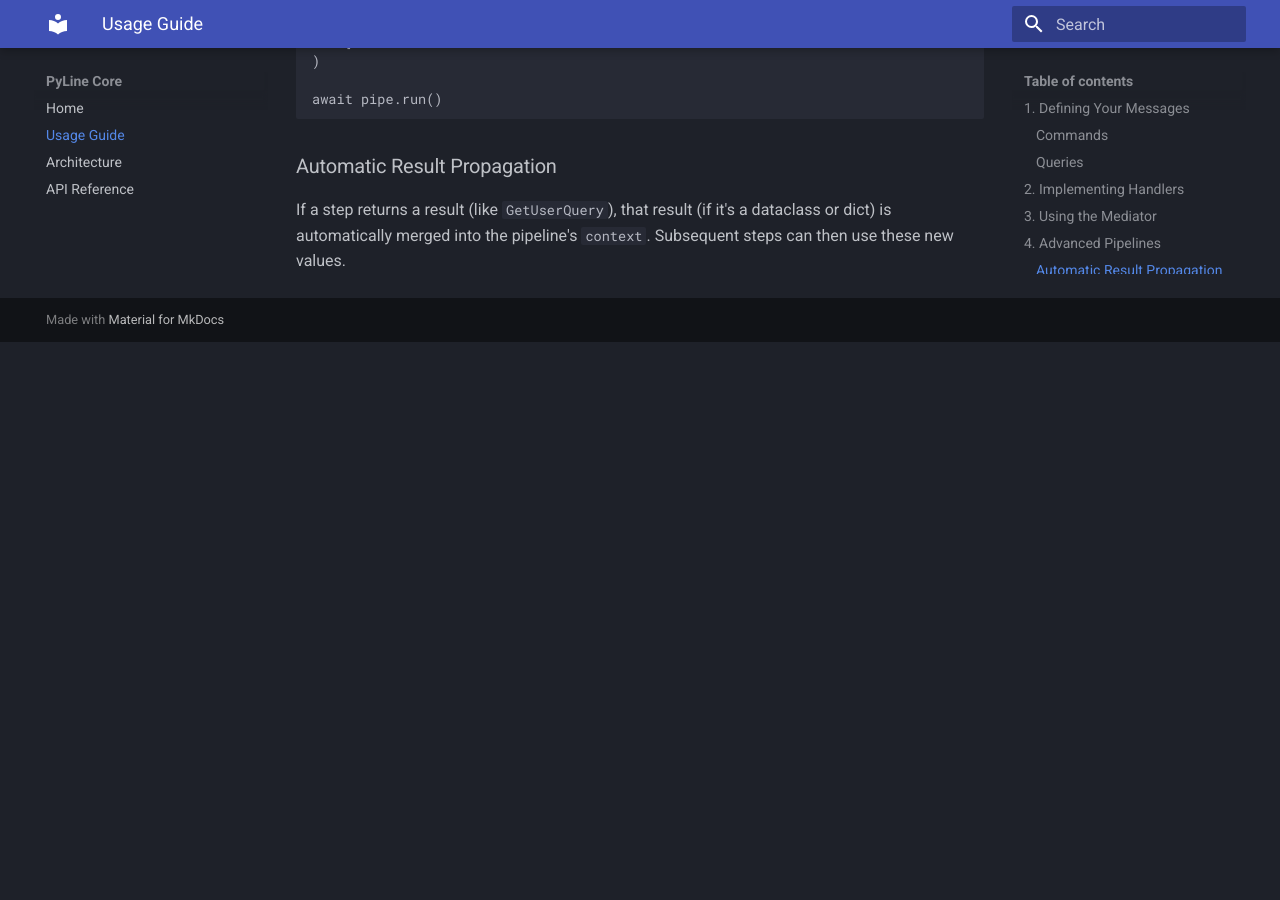
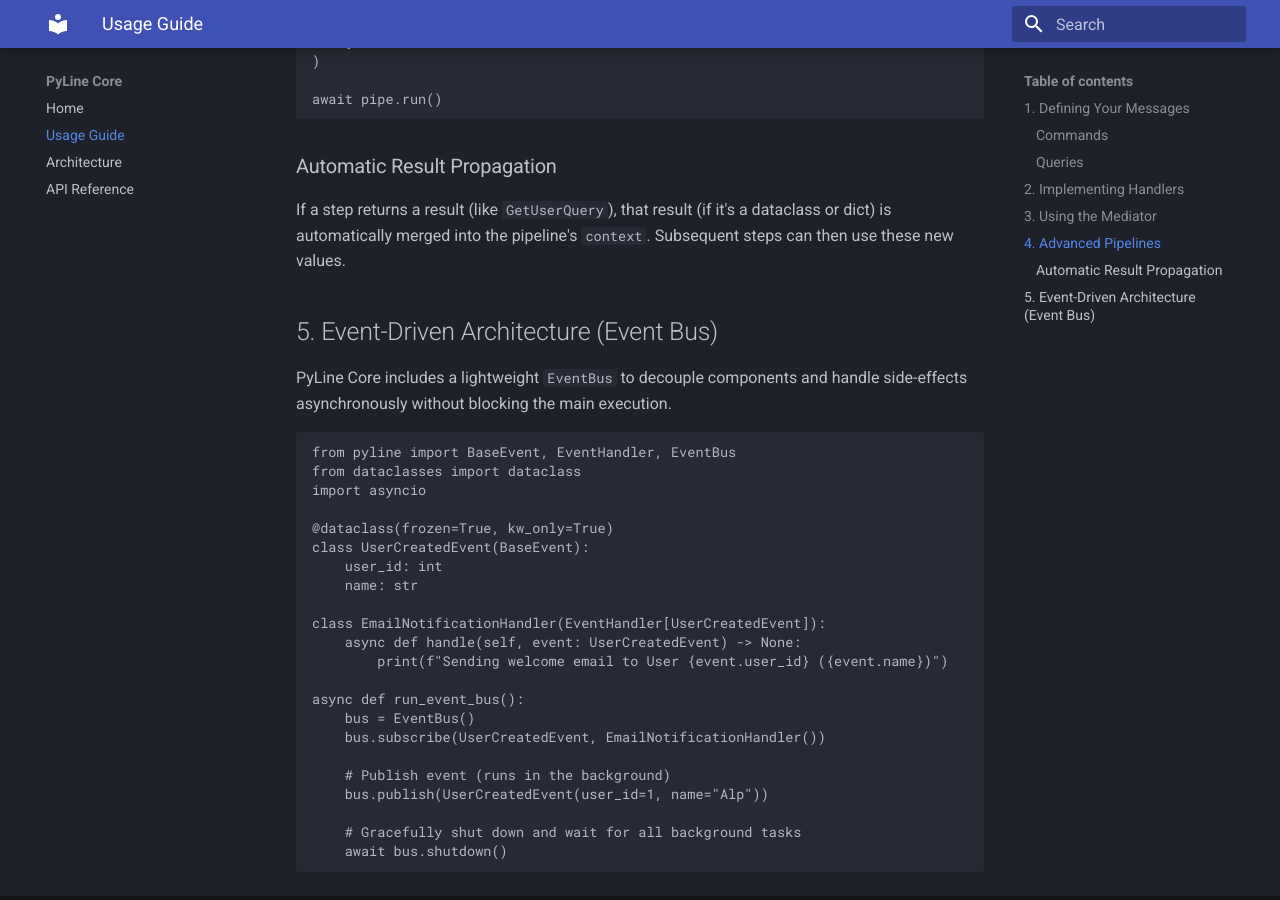
Before and after one commit to alpsakaci/pyline, an MkDocs documentation site: the page built from docs/usage.md, in a window 1280 px wide and 900 px high, scrolled down 1820 px. Built offline with MkDocs 1.6.1 and Material for MkDocs 9.7.7, drawn with Linux system fonts in a browser that asks for light colours; before the commit the page ends 2162 px from its top, so only the background shows below that.

Commit message:
update docs

````diff
--- a/docs/usage.md
+++ b/docs/usage.md
@@ -87,3 +87,32 @@ await pipe.run()
 
 ### Automatic Result Propagation
 If a step returns a result (like `GetUserQuery`), that result (if it's a dataclass or dict) is automatically merged into the pipeline's `context`. Subsequent steps can then use these new values.
+
+## 5. Event-Driven Architecture (Event Bus)
+
+PyLine Core includes a lightweight `EventBus` to decouple components and handle side-effects asynchronously without blocking the main execution.
+
+```python
+from pyline import BaseEvent, EventHandler, EventBus
+from dataclasses import dataclass
+import asyncio
+
+@dataclass(frozen=True, kw_only=True)
+class UserCreatedEvent(BaseEvent):
+    user_id: int
+    name: str
+
+class EmailNotificationHandler(EventHandler[UserCreatedEvent]):
+    async def handle(self, event: UserCreatedEvent) -> None:
+        print(f"Sending welcome email to User {event.user_id} ({event.name})")
+
+async def run_event_bus():
+    bus = EventBus()
+    bus.subscribe(UserCreatedEvent, EmailNotificationHandler())
+
+    # Publish event (runs in the background)
+    bus.publish(UserCreatedEvent(user_id=1, name="Alp"))
+
+    # Gracefully shut down and wait for all background tasks
+    await bus.shutdown()
+```
````
Also changed, not shown: docs/api.md (+8 -0 lines), docs/architecture.md (+10 -0 lines), docs/index.md (+4 -0 lines).
